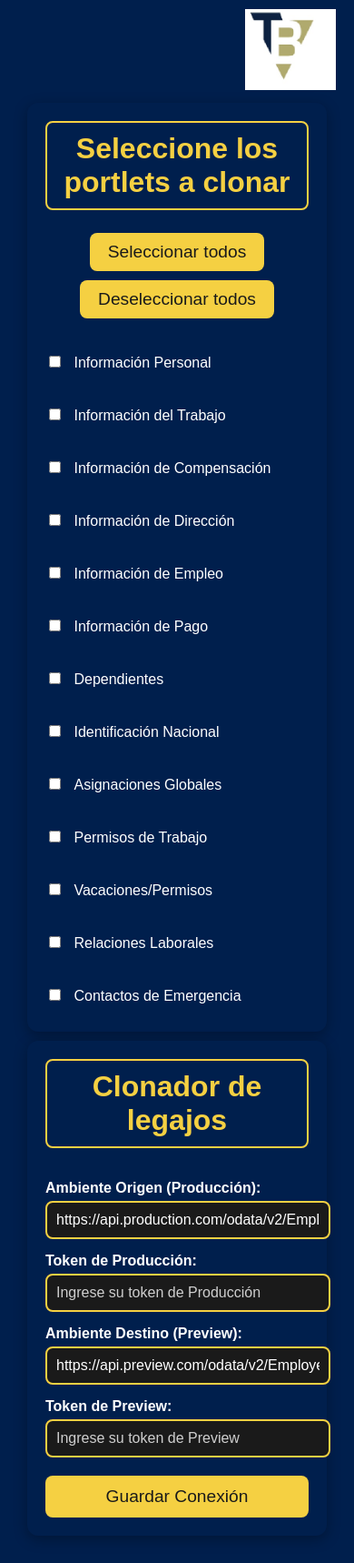
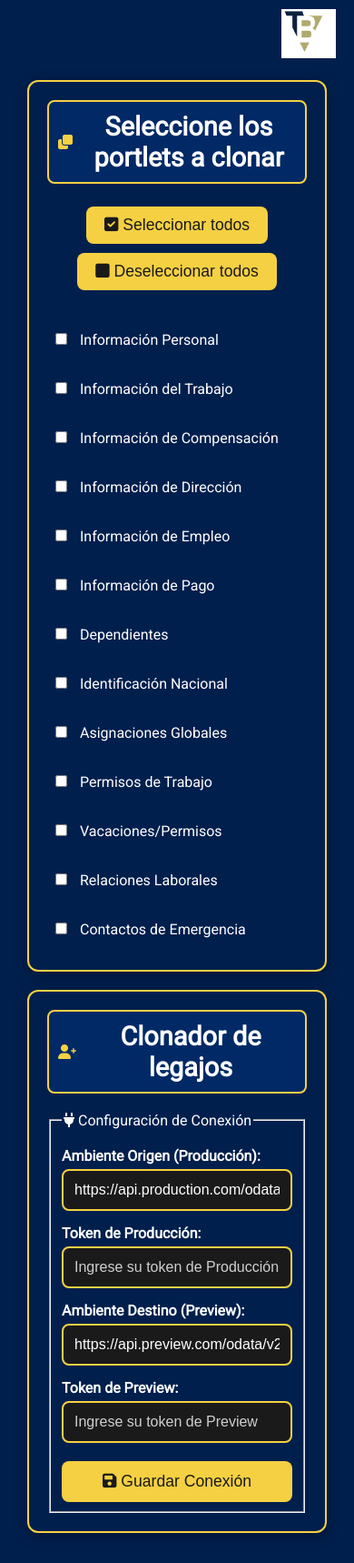
Before and after one commit to pbascoy67/ClonadorEC, a plain HTML site: page index.html in a window 390 px wide. Shown: the whole page at 91% size. Drawn offline with nearby package versions, Linux system fonts and the light colour scheme.

Commit message:
Add files via upload

```diff
--- a/index.html
+++ b/index.html
@@ -4,69 +4,82 @@
     <meta charset="UTF-8">
     <meta name="viewport" content="width=device-width, initial-scale=1.0">
     <title>Clonador de legajos de Empleado Central</title>
+    <!-- Favicon -->
+    <link rel="icon" href="favicon.ico" type="image/x-icon">
+    <!-- Fuente Roboto -->
+    <link href="https://fonts.googleapis.com/css?family=Roboto&display=swap" rel="stylesheet">
+    <!-- Font Awesome para iconos -->
+    <link rel="stylesheet" href="https://cdnjs.cloudflare.com/ajax/libs/font-awesome/6.0.0-beta3/css/all.min.css" integrity="sha384-xxxxxx" crossorigin="anonymous">
     <style>
         body {
-            font-family: 'Arial', sans-serif;
+            font-family: 'Roboto', sans-serif;
             margin: 0;
-            padding: 10px 20px 20px 20px; /* Reducir padding-top a 10px */
+            padding: 10px 20px 20px 20px;
             background-color: #001f4d; /* Azul más oscuro */
-            color: #fff;
+            color: #fff; /* Texto blanco */
             min-height: 100vh;
             position: relative;
         }
         h1, h2 {
-            color: #f5d042; /* Dorado */
+            color: #fff;
             text-align: center;
-            font-size: 2rem;
+            font-size: 1.8rem;
             margin: 0;
         }
         .main-container {
             display: flex;
             flex-direction: row;
+            flex-wrap: wrap;
             width: 100%;
             max-width: 1200px;
             margin: 0 auto;
-            align-items: flex-start; /* Alinear elementos al inicio */
+            align-items: flex-start;
         }
         .container, .portlets {
-            background: #001f4d; /* Azul más oscuro para ambas secciones */
+            background: #001f4d; /* Azul más oscuro */
             padding: 20px;
             border-radius: 12px;
             box-shadow: 0 4px 15px rgba(0, 0, 0, 0.3);
-            margin: 0 10px 10px 10px; /* Eliminar margen superior */
+            margin: 10px;
+            flex: 1;
+            box-sizing: border-box;
+            border: 2px solid #f5d042; /* Borde dorado */
         }
         .container {
-            flex: 1;
             display: flex;
             flex-direction: column;
-            justify-content: flex-start; /* Alinear contenido al inicio */
-        }
-        .portlets {
-            flex: 1;
         }
         /* Caja para títulos con borde dorado */
         .title-box {
-            border: 2px solid #f5d042;
+            border: 2px solid #f5d042; /* Borde dorado */
+            border-radius: 8px;
             padding: 10px;
-            border-radius: 8px;
             margin-bottom: 20px;
-            margin-top: 0; /* Asegurar que no haya margen superior */
+            background-color: #002966; /* Azul ligeramente más claro */
+            display: flex;
+            align-items: center;
+            justify-content: center;
+        }
+        .title-box i {
+            margin-right: 10px;
+            color: #f5d042; /* Dorado */
         }
         label {
             font-weight: bold;
             display: block;
             margin-top: 15px;
-            color: #fff; /* Texto blanco */
+            color: #fff;
         }
         input[type="text"], input[type="password"] {
             width: 100%;
-            padding: 10px;
+            padding: 12px;
             margin-top: 5px;
             border-radius: 8px;
-            border: 2px solid #f5d042;
-            background-color: #1a1a1a; /* Fondo oscuro para inputs */
+            border: 2px solid #f5d042; /* Borde dorado */
+            background-color: #1a1a1a;
             color: #fff;
             font-size: 1rem;
+            box-sizing: border-box;
         }
         input::placeholder {
             color: #cfcfcf;
@@ -76,10 +89,10 @@
             width: 100%;
             padding: 12px;
             background-color: #f5d042; /* Dorado */
-            color: #1a1a1a; /* Texto oscuro */
+            color: #1a1a1a;
             border: none;
             border-radius: 8px;
-            font-size: 1.2rem;
+            font-size: 1.1rem;
             cursor: pointer;
             transition: background-color 0.3s ease;
         }
@@ -90,35 +103,40 @@
             margin-top: 20px;
             padding: 10px;
             background-color: #1a1a1a;
-            border: 2px solid #f5d042;
+            border-left: 5px solid #f5d042; /* Borde dorado */
             border-radius: 8px;
-            text-align: center;
-            font-size: 1.1rem;
+            font-size: 1rem;
             color: #fff;
         }
         .status.error {
-            background-color: #d9534f; /* Fondo rojo en caso de error */
+            background-color: #d9534f;
         }
         .status.success {
-            background-color: #5cb85c; /* Fondo verde en caso de éxito */
+            background-color: #5cb85c;
         }
         /* Estilo para la sección de portlets */
         .portlets label {
             font-weight: normal;
-            color: #fff; /* Texto blanco */
+            color: #fff;
             display: inline-block;
             margin-bottom: 10px;
+            cursor: pointer;
         }
         .portlets input[type="checkbox"] {
             margin-right: 10px;
             display: inline-block;
+            cursor: pointer;
         }
         /* Grid para los portlets */
         .portlet-grid {
-            display: grid;
-            grid-template-columns: repeat(auto-fill, minmax(200px, 1fr));
-            grid-gap: 15px;
+            display: flex;
+            flex-wrap: wrap;
             margin-top: 20px;
+        }
+        .portlet-grid div {
+            width: calc(50% - 10px);
+            margin: 5px;
+            box-sizing: border-box;
         }
         /* Botón para seleccionar/deseleccionar todos */
         .select-buttons {
@@ -137,10 +155,10 @@
             border-radius: 8px;
             overflow: hidden;
             margin-top: 20px;
-            border: 2px solid #f5d042;
+            border: 2px solid #f5d042; /* Borde dorado */
         }
         .progress {
-            height: 20px;
+            height: 10px;
             background-color: #5cb85c;
             width: 0%;
             transition: width 0.3s ease;
@@ -152,27 +170,37 @@
             max-width: 1200px;
             padding: 20px;
             background-color: #001f4d;
-            border: 2px solid #f5d042;
             border-radius: 12px;
             color: #fff;
-            margin-top: 20px;
-            white-space: pre-line; /* Para respetar saltos de línea en el log */
+            margin: 20px auto;
+            white-space: pre-line;
+            box-shadow: 0 4px 15px rgba(0, 0, 0, 0.3);
+            box-sizing: border-box;
+            border: 2px solid #f5d042; /* Borde dorado */
         }
         /* Título del log */
         .log-title {
             font-size: 1.5rem;
-            border: 2px solid #f5d042;
+            border: 2px solid #f5d042; /* Borde dorado */
+            border-radius: 8px;
             padding: 10px;
-            border-radius: 8px;
             margin-bottom: 10px;
+            background-color: #002966;
+            display: flex;
+            align-items: center;
+            justify-content: center;
+        }
+        .log-title i {
+            margin-right: 10px;
+            color: #f5d042; /* Dorado */
         }
         /* Estilo para el logo */
         .logo-container {
             text-align: right;
-            margin-bottom: 10px; /* Reducir margen inferior */
+            margin-bottom: 10px;
         }
         .logo-image {
-            width: 150px;
+            width: 100px; /* Tamaño reducido del logo */
             height: auto;
         }
         /* Responsividad */
@@ -181,12 +209,15 @@
                 flex-direction: column;
             }
             .logo-image {
-                width: 120px;
+                width: 80px;
+            }
+            .portlet-grid div {
+                width: calc(100% - 10px);
             }
         }
         @media screen and (max-width: 500px) {
             .logo-image {
-                width: 100px;
+                width: 60px;
             }
         }
     </style>
@@ -201,13 +232,14 @@
         <!-- Sección de portlets -->
         <div class="portlets">
             <div class="title-box">
+                <i class="fas fa-clone"></i>
                 <h2>Seleccione los portlets a clonar</h2>
             </div>
 
             <!-- Botones para seleccionar/deseleccionar todos -->
             <div class="select-buttons">
-                <button onclick="selectAllPortlets()">Seleccionar todos</button>
-                <button onclick="deselectAllPortlets()">Deseleccionar todos</button>
+                <button onclick="selectAllPortlets()"><i class="fas fa-check-square"></i> Seleccionar todos</button>
+                <button onclick="deselectAllPortlets()"><i class="fas fa-square"></i> Deseleccionar todos</button>
             </div>
 
             <div class="portlet-grid">
@@ -271,10 +303,14 @@
         <!-- Sección de clonador de legajos -->
         <div class="container">
             <div class="title-box">
+                <i class="fas fa-user-plus"></i>
                 <h1>Clonador de legajos</h1>
             </div>
 
             <div id="connectionSection">
+                <fieldset>
+                    <legend><i class="fas fa-plug"></i> Configuración de Conexión</legend>
+
                     <label for="produccion">Ambiente Origen (Producción):</label>
                     <input type="text" id="produccion" placeholder="URL API Producción" value="https://api.production.com/odata/v2/Employee">
 
@@ -287,17 +323,17 @@
                     <label for="previewToken">Token de Preview:</label>
                     <input type="password" id="previewToken" placeholder="Ingrese su token de Preview">
 
-                <button onclick="saveConnection()">Guardar Conexión</button>
+                    <button onclick="saveConnection()"><i class="fas fa-save"></i> Guardar Conexión</button>
+                </fieldset>
             </div>
 
             <div id="mainSection" style="display: none;">
-                <button onclick="reviewConnection()">Revisar Conexión</button>
+                <button onclick="reviewConnection()"><i class="fas fa-edit"></i> Revisar Conexión</button>
 
                 <label for="employeeId">ID de empleado a clonar:</label>
                 <input type="text" id="employeeId" placeholder="Ingrese el ID de empleado">
 
-                <button onclick="cloneEmployee()">Clonar Empleado</button>
-                <button onclick="showLog()">Revisar log</button>
+                <button onclick="cloneEmployee()"><i class="fas fa-copy"></i> Clonar Empleado</button>
 
                 <!-- Indicador de progreso -->
                 <div class="progress-bar" id="progressBar">
@@ -311,7 +347,10 @@
 
     <!-- Sección del log -->
     <div id="logSection" class="log-section">
-        <div class="log-title">Log detallado</div>
+        <div class="log-title">
+            <i class="fas fa-file-alt"></i>
+            Log detallado
+        </div>
         <pre id="logContent"></pre>
     </div>
 
@@ -337,13 +376,13 @@
             });
         }
 
-        // Función para mostrar el log y desplazar la página hacia él
+        // Función para mostrar el log y desplazar la pantalla suavemente
         function showLog() {
             const logSection = document.getElementById('logSection');
             const logContent = document.getElementById('logContent');
             logContent.textContent = log.join('\n'); // Mostrar el log en la sección de log
             logSection.style.display = 'block'; // Mostrar el recuadro del log
-            logSection.scrollIntoView({ behavior: 'smooth' }); // Desplazar hacia el log
+            logSection.scrollIntoView({ behavior: 'smooth' }); // Desplazar suavemente hacia el log
         }
 
         // Función para actualizar el progreso
@@ -415,7 +454,7 @@
                 log.push('Error: Datos de conexión incompletos.');
                 statusDiv.innerHTML = "Por favor, configure la conexión antes de clonar.";
                 statusDiv.className = 'status error';
-                log.push('Sugerencia: Haga clic en "Revisar Conexión" para ingresar los datos.');
+                log.push('Sugerencia: Haga clic en \"Revisar Conexión\" para ingresar los datos.');
                 showLog();
                 return;
             }
```
Lines whose indentation alone changed are shown as unchanged.
